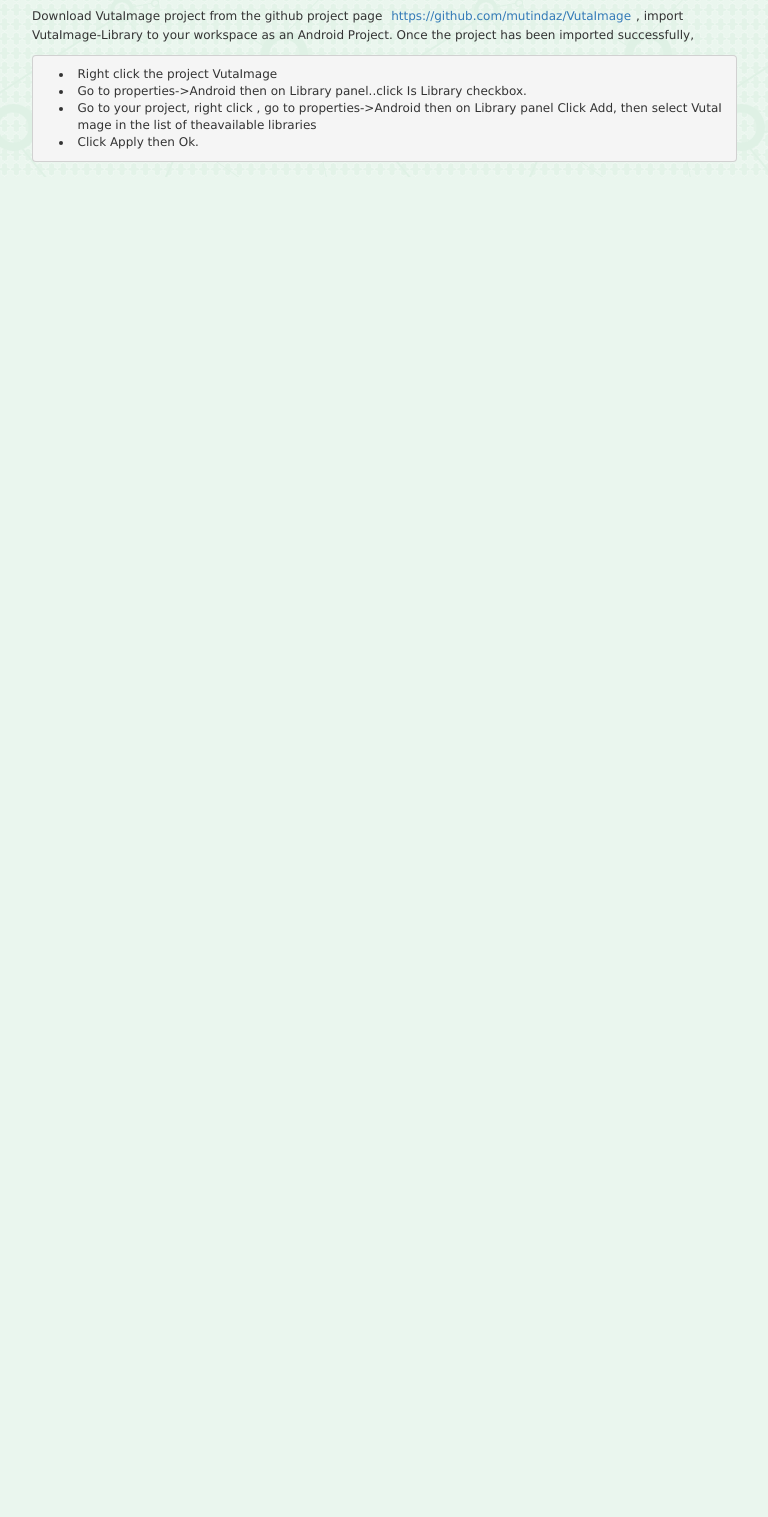
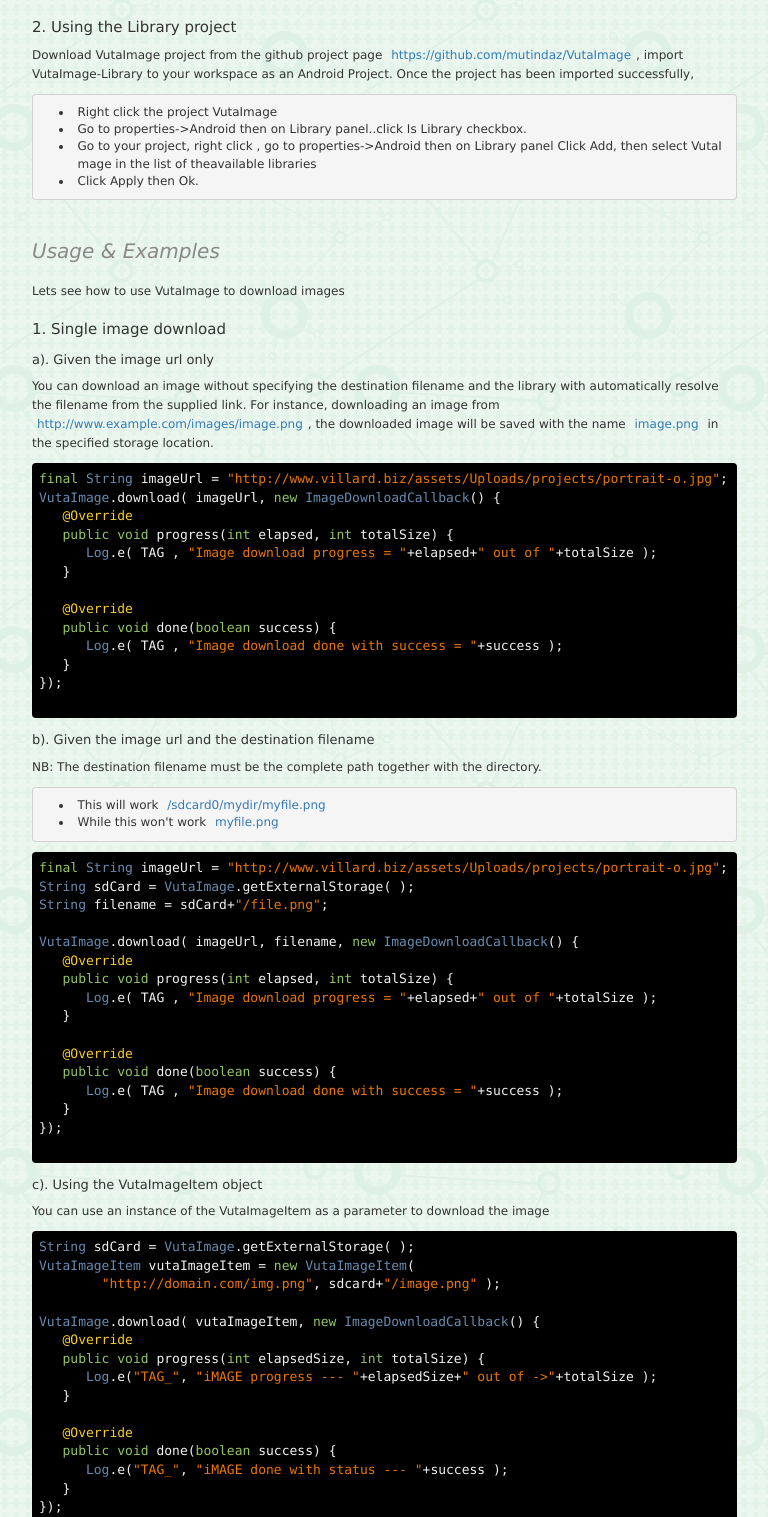
Before and after one commit to bmutinda/VutaImage, a plain HTML site: page index.html in a window 1280 px wide. Shown: the part 728-2245 px from the top of the page, without its empty margins (133-901 px from the left). Before the commit the page ends 905 px from the top, so only its background shows below. Drawn offline with Linux system fonts and the light colour scheme.

Commit message:
Example usage

```diff
--- a/index.html
+++ b/index.html
@@ -44,7 +44,8 @@ title="roboto" /-->
 				<p>At a glance</p>
 				<p>
 				<pre class="prettyprint lang-java">
-VutaImage.download( imageUrl, saveWithFilename, new ImageDownloadCallback() {
+final String imageUrl = "http://www.villard.biz/assets/Uploads/projects/portrait-o.jpg";
+VutaImage.download( imageUrl, new ImageDownloadCallback() {
    @Override
    public void progress(int elapsed, int totalSize) {
       Log.e( TAG , "Image download progress = "+elapsed+" out of "+totalSize );
@@ -79,6 +80,89 @@ VutaImage.download( imageUrl, saveWithFilename, new ImageDownloadCallback() {
 						<li>Click Apply then Ok.</li>
 					</ul>
 				</p>
+
+				<!-- Examples ---->
+				<h2 id="usage" class="heading">Usage & Examples</h2>
+				<p>Lets see how to use VutaImage to download images</p>
+				<h3 class="heading-small">1. Single image download</h3>
+				<h4 class="heading-smaller"> a). Given the image url only </h4>
+				<p>
+				You can download an image without specifying the destination filename and the library with automatically
+				resolve the filename from the supplied link. For instance, downloading an image from
+				<span class="embedded-link">http://www.example.com/images/image.png</span>, the downloaded image
+				will be saved with the name <span class="embedded-link">image.png</span> in the specified storage
+				location.
+
+					<pre class="prettyprint lang-java">
+final String imageUrl = "http://www.villard.biz/assets/Uploads/projects/portrait-o.jpg";
+VutaImage.download( imageUrl, new ImageDownloadCallback() {
+   @Override
+   public void progress(int elapsed, int totalSize) {
+      Log.e( TAG , "Image download progress = "+elapsed+" out of "+totalSize );
+   }
+
+   @Override
+   public void done(boolean success) {
+      Log.e( TAG , "Image download done with success = "+success );
+   }
+});
+				</pre>
+				</p>
+
+				<h4 class="heading-smaller"> b). Given the image url and the destination filename </h4>
+				<p>
+				NB: The destination filename must be the complete path together with the directory.
+				<ul>
+					<li>This will work <span class="embedded-link">/sdcard0/mydir/myfile.png</span></li>
+					<li>While this won't work <span class="embedded-link">myfile.png</span></li>
+				</ul>
+				<pre class="prettyprint lang-java">
+final String imageUrl = "http://www.villard.biz/assets/Uploads/projects/portrait-o.jpg";
+String sdCard = VutaImage.getExternalStorage( );
+String filename = sdCard+"/file.png";
+
+VutaImage.download( imageUrl, filename, new ImageDownloadCallback() {
+   @Override
+   public void progress(int elapsed, int totalSize) {
+      Log.e( TAG , "Image download progress = "+elapsed+" out of "+totalSize );
+   }
+
+   @Override
+   public void done(boolean success) {
+      Log.e( TAG , "Image download done with success = "+success );
+   }
+});
+				</pre>
+				</p>
+
+				<h4 class="heading-smaller"> c). Using the VutaImageItem object</h4>
+				<p>
+				You can use an instance of the VutaImageItem as a parameter to download the image
+				<p>
+				<pre class="prettyprint lang-java">
+String sdCard = VutaImage.getExternalStorage( );
+VutaImageItem vutaImageItem = new VutaImageItem(
+	"http://domain.com/img.png", sdcard+"/image.png" );
+
+VutaImage.download( vutaImageItem, new ImageDownloadCallback() {
+   @Override
+   public void progress(int elapsedSize, int totalSize) {
+      Log.e("TAG_", "iMAGE progress --- "+elapsedSize+" out of ->"+totalSize );
+   }
+
+   @Override
+   public void done(boolean success) {
+      Log.e("TAG_", "iMAGE done with status --- "+success );
+   }
+});
+				</pre>
+				<p>
+
+
+
+				<!-- configurations ---->
+				<h2 id="configurations" class="heading">Configurations</h2>
+				<h2 id="documentation" class="heading">Methods Documentation</h2>
 			</div>
 			<div class="col-lg-3 col-md-3 col-sm-3 right-menu hidden-xs">
 				<div class="menu">
--- a/static/styles.css
+++ b/static/styles.css
@@ -8,8 +8,7 @@ p{
 a, a:hover {
 	color: #163;
 }
-p a{
-	backgr/ound: #000;
+p a,.embedded-link{
 	color: #337ab7;
 	padding:5px;
 }
@@ -86,11 +85,15 @@ header{
 	font-style: italic;
 	color: #888;
 	font-size: 20px;
-	padding: 10px 0 10px 0;
+	padding: 30px 0 10px 0;
 	margin-top: 0;
 }
 .heading-small{
 	font-size:15px;
+}
+.heading-smaller{
+	font-size:13px;
+	margin-top:15px;
 }
 
 .right-menu{
```
